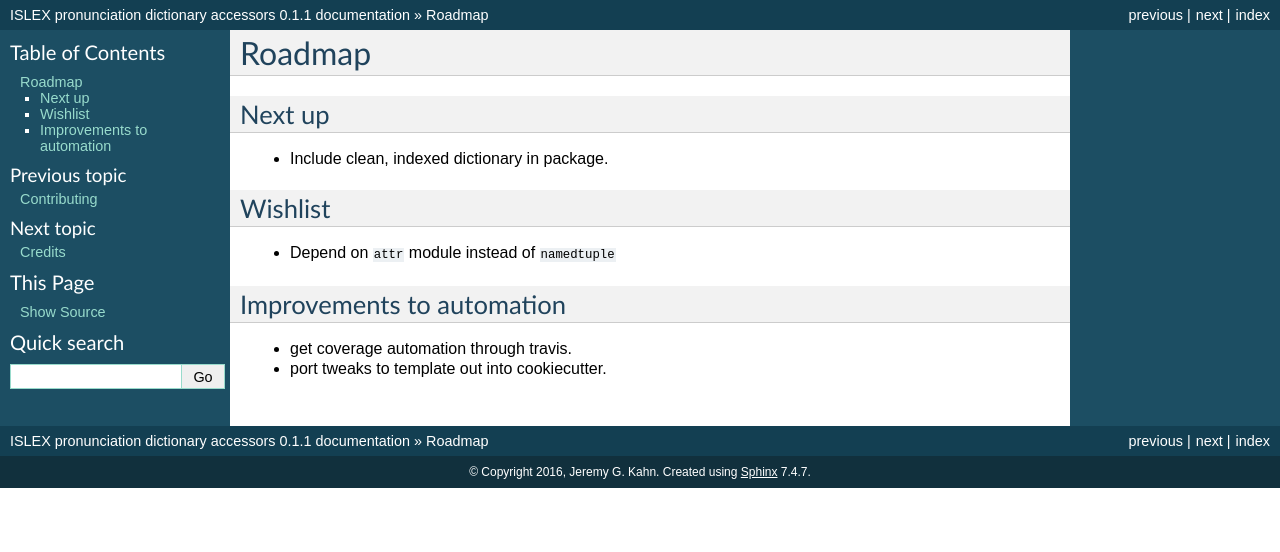
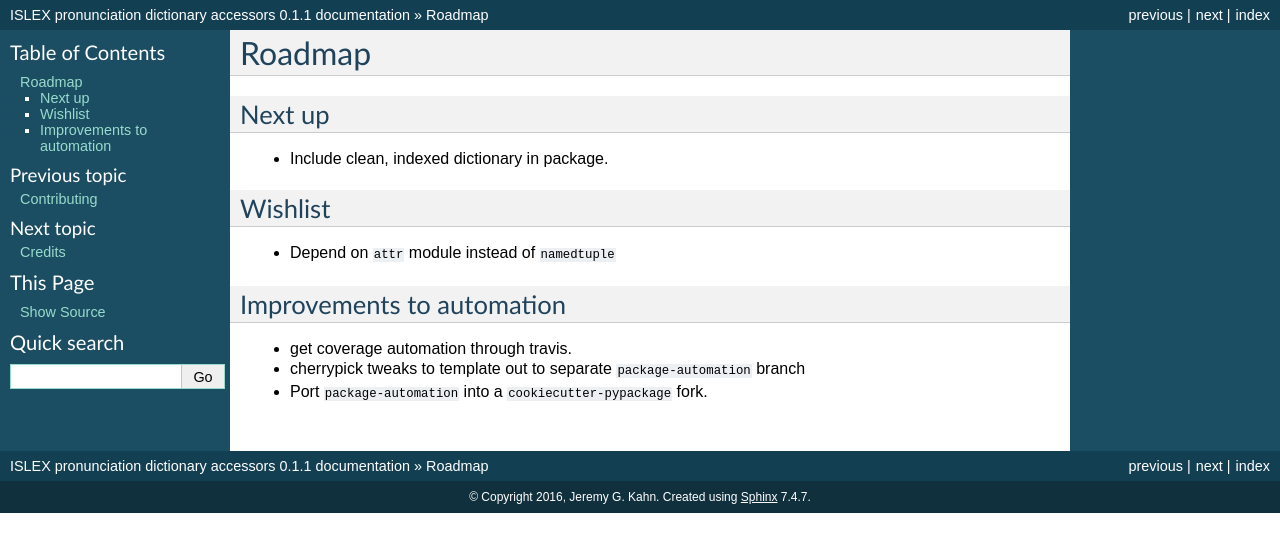
Before and after one commit to jkahn/islex, a Sphinx documentation site: the page built from docs/roadmap.rst, in a window 1280 px wide. Shown: the top 552 px of the page. Built offline with Sphinx 7.4.7, drawn with Linux system fonts in a browser that asks for light colours.

Commit message:
Improvement to future roadmap.

```diff
--- a/docs/roadmap.rst
+++ b/docs/roadmap.rst
@@ -12,4 +12,5 @@ Wishlist
 Improvements to automation
 ^^^^^^^^^^^^^^^^^^^^^^^^^^
 * get coverage automation through travis.
-* port tweaks to template out into cookiecutter.
+* cherrypick tweaks to template out to separate ``package-automation`` branch
+* Port ``package-automation`` into a ``cookiecutter-pypackage`` fork.
```
